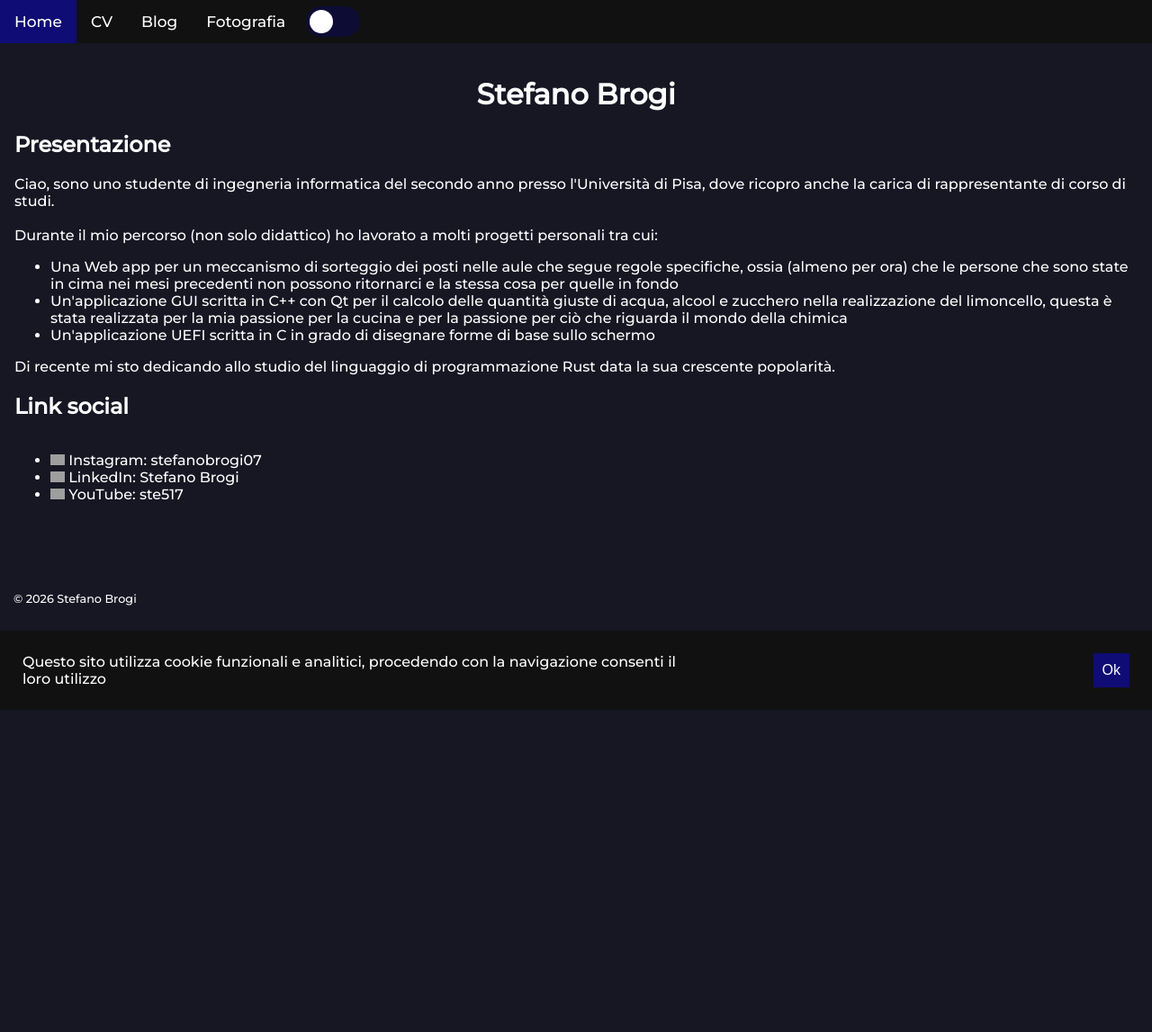
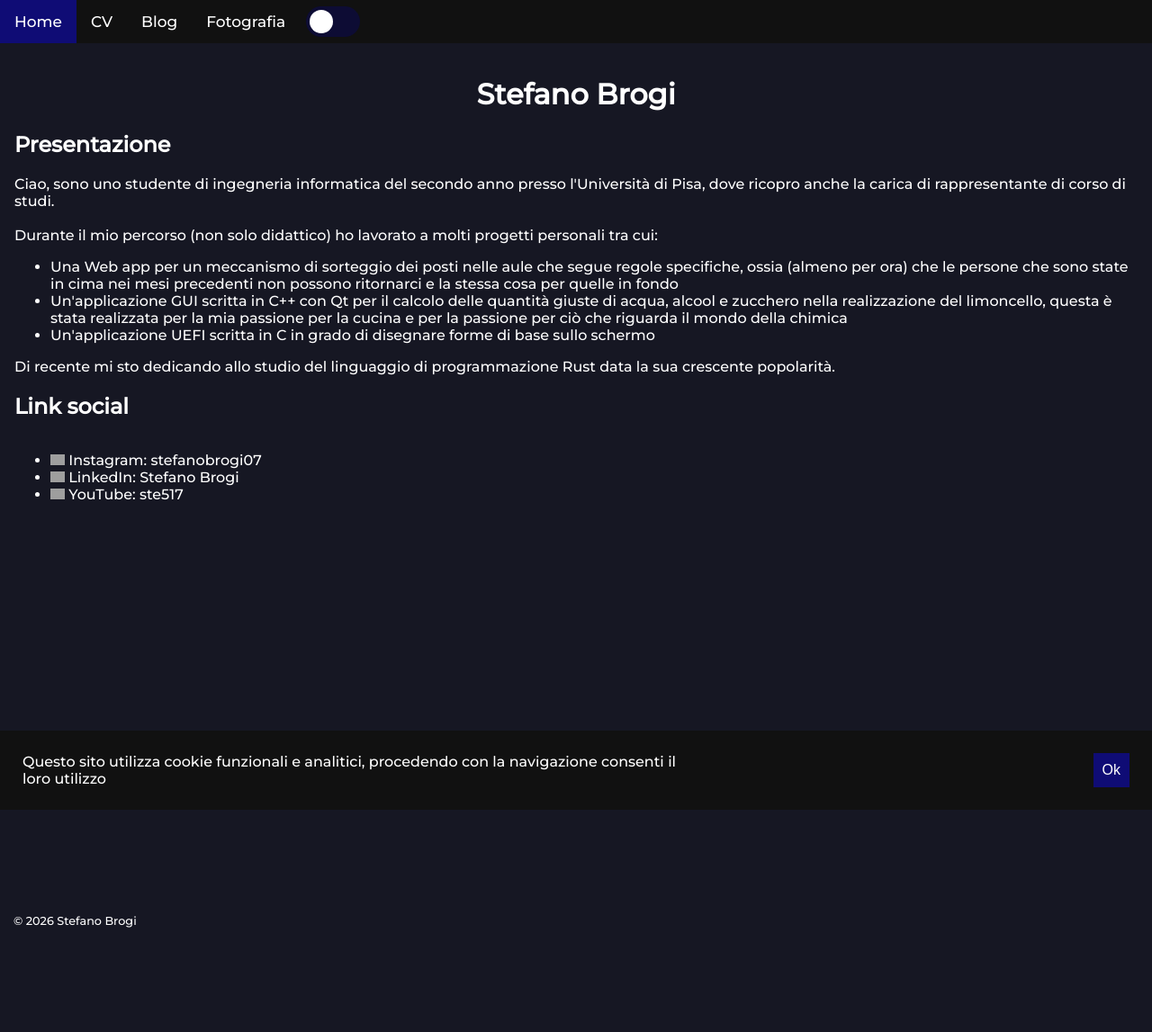
Before and after one commit to Ste517/Ste517.github.io, a Jekyll site: the page built from index.html, in a window 1280 px wide. Shown: the whole page at 90% size. Built offline with Jekyll 4.4.1, drawn with Linux system fonts in a browser that asks for light colours; before the commit the page ends 900 px from its top, so only the background shows below that; grey boxes are pictures that could not be loaded.

Commit message:
Add min-height to main for full viewport height

```diff
--- a/src/css/styles.css
+++ b/src/css/styles.css
@@ -245,6 +245,10 @@ table.rounded-table td{
     text-align: center;
 }
 
+main {
+    min-height: 100vh;
+}
+
 footer {
     display: inline-block;
     text-align: center;
```
